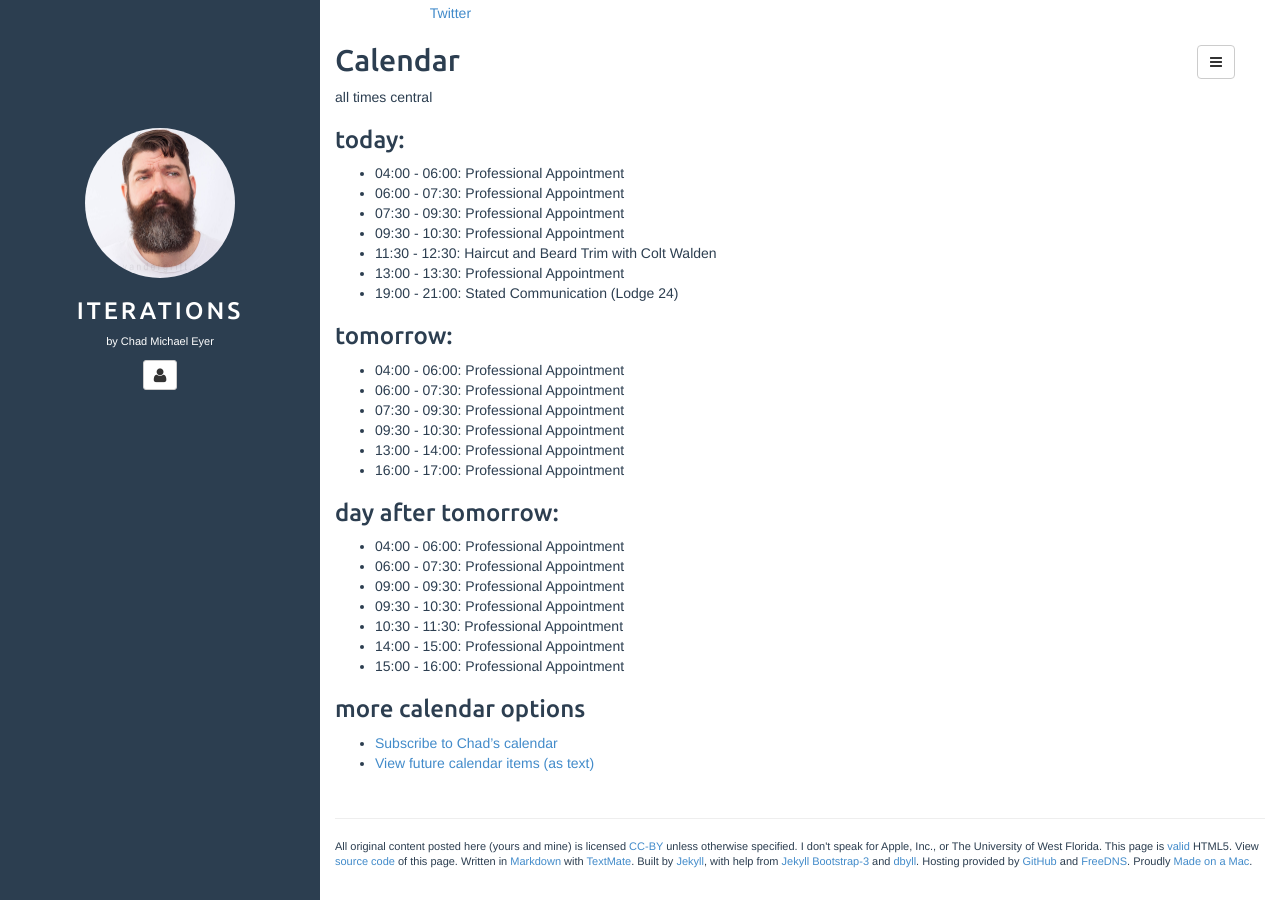
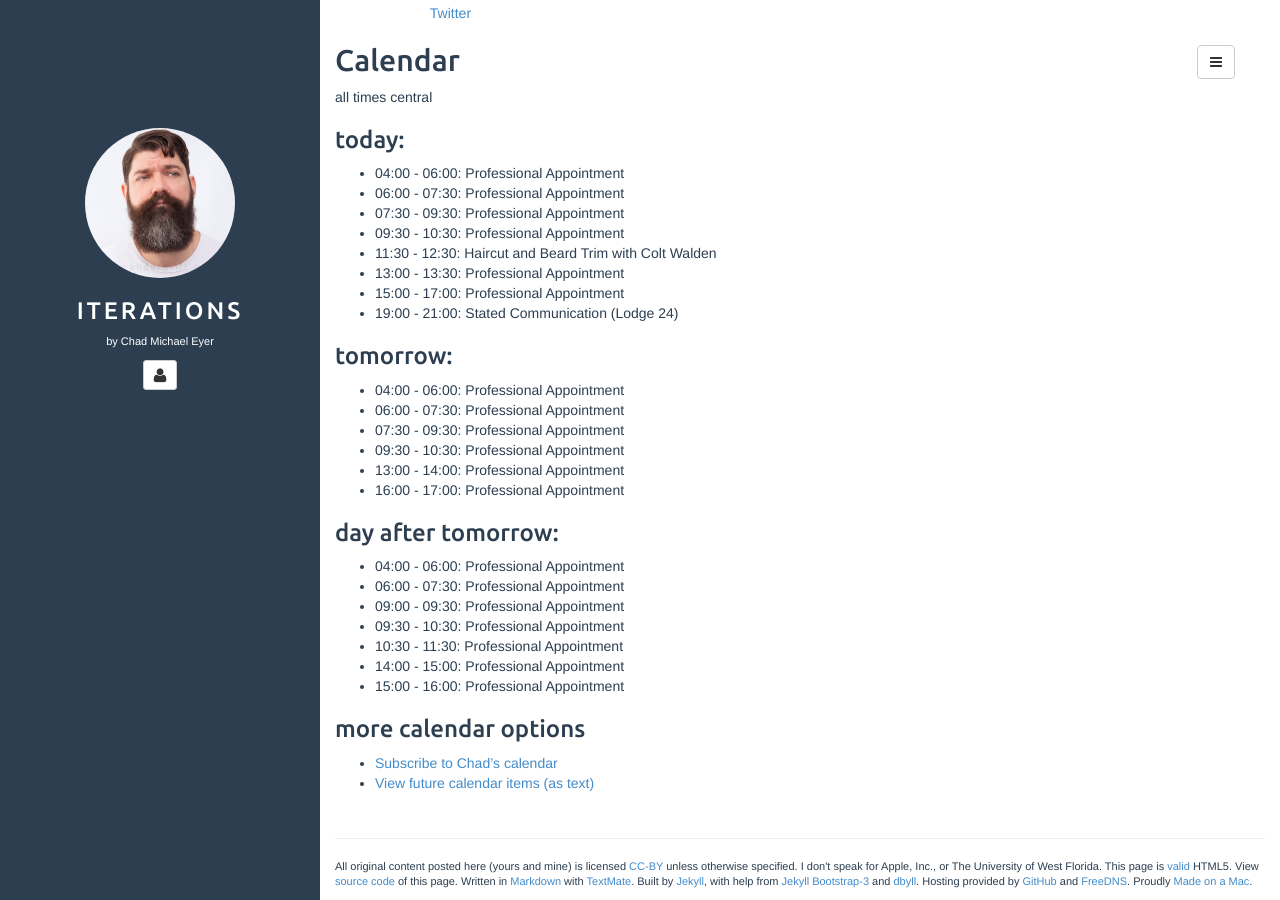
Before and after one commit to chadmichaeleyer/chadmichaeleyer.github.io, a Jekyll site: the page built from about.md, in a window 1280 px wide and 900 px high, scrolled down 1430 px. Built offline with Jekyll 4.4.1, drawn with Linux system fonts in a browser that asks for light colours.

Commit message:
calendar update

```diff
--- a/calendar-year.markdown
+++ b/calendar-year.markdown
@@ -8,6 +8,7 @@ all times central
 * 09:30 - 10:30: Professional Appointment
 * 11:30 - 12:30: Haircut and Beard Trim with Colt Walden
 * 13:00 - 13:30: Professional Appointment
+* 15:00 - 17:00: Professional Appointment
 * 19:00 - 21:00: Stated Communication (Lodge 24)
 
 ### 2019-02-27 (Wed):
--- a/calendar.markdown
+++ b/calendar.markdown
@@ -8,6 +8,7 @@ all times central
 * 09:30 - 10:30: Professional Appointment
 * 11:30 - 12:30: Haircut and Beard Trim with Colt Walden
 * 13:00 - 13:30: Professional Appointment
+* 15:00 - 17:00: Professional Appointment
 * 19:00 - 21:00: Stated Communication (Lodge 24)
 
 ### tomorrow:
```
Also changed, not shown: 1 other file.
